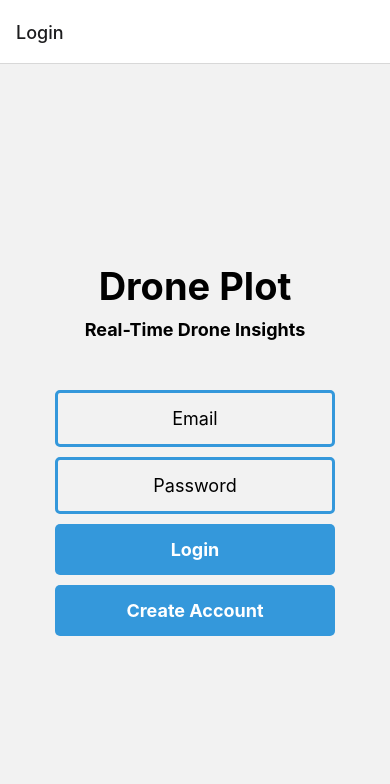
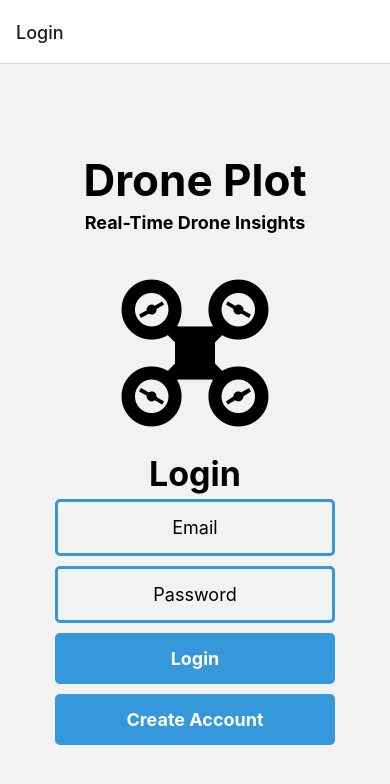
Before and after one commit to KafkaPatrik/DroneDataPlotter, a React Native app: screen /Login in a window 390 px wide. Shown: the top 784 px of the page. Built offline with nearby package versions, Linux system fonts and the light colour scheme.

Commit message:
Updated Login Page

```diff
--- a/package.json
+++ b/package.json
@@ -21,7 +21,8 @@
     "react-native": "0.72.6",
     "react-native-safe-area-context": "4.6.3",
     "react-native-screens": "~3.22.0",
-    "react-native-svg": "^14.0.0"
+    "react-native-svg": "^13.9.0",
+    "react-native-svg-transformer": "^1.1.0"
   },
   "devDependencies": {
     "@babel/core": "^7.20.0"
--- a/src/screens/HomeScreen.js
+++ b/src/screens/HomeScreen.js
@@ -1,7 +1,7 @@
 import React, { useState, useEffect } from 'react';
 import { View, Text, TouchableOpacity, TextInput, StyleSheet } from 'react-native';
 import { getDatabase, ref, onValue, push } from "firebase/database";
-import { SvgUri } from 'react-native-svg';
+
 
 const HomeScreen = ({ navigation }) => {
   const [droneMAC, setDroneMAC] = useState('');
--- a/src/screens/LoginScreen.js
+++ b/src/screens/LoginScreen.js
@@ -4,6 +4,7 @@ import { signInWithEmailAndPassword } from 'firebase/auth';
 import { getAuth, createUserWithEmailAndPassword } from "firebase/auth";
 import { FIREBASE_AUTH } from '../../Firebase/Firebase';
 import { StatusBar } from 'expo-status-bar';
+import { MaterialCommunityIcons } from '@expo/vector-icons';
 
 const LoginScreen = ({ navigation }) => {
   const [email, setEmail] = useState('');
@@ -44,8 +45,17 @@ const LoginScreen = ({ navigation }) => {
 
   return (
     <View style={styles.container}>
-      <Text style={styles.title}>Drone Plot</Text>
-      <Text style={styles.subtitle}>Real-Time Drone Insights</Text>
+      <View style={styles.titleContainer}>
+        <Text style={styles.title}>Drone Plot</Text>
+        <Text style={styles.subtitle}>Real-Time Drone Insights</Text>
+      </View>
+      <View style={styles.iconContainer}>
+        <MaterialCommunityIcons name="quadcopter" size={160} color="black" />
+      </View>
+      <View>
+        <Text style={styles.titleLogin}>Login</Text>
+      </View>
+
       <TextInput
         style={styles.input}
         placeholder="Email"
@@ -80,15 +90,27 @@ const styles = StyleSheet.create({
     alignItems: 'center',
     padding: 20,
   },
+  titleContainer: {
+    width: '80%',
+    alignItems: 'center',
+    marginBottom: 30,
+  },
   title: {
-    fontSize: 38,
+    fontSize: 44,
     fontWeight: 'bold',
-    marginBottom: 10,
+    marginBottom: 5,
+  },
+  titleLogin: {
+    fontSize: 34,
+    fontWeight: 'bold',
+    marginBottom: 5,
+    alignItems: 'left',
+    justifyContent: 'left',
   },
   subtitle: {
     fontSize: 18,
     fontWeight: 'bold',
-    marginBottom: 50,
+    marginBottom: 10,
   },
   input: {
     width: '80%',
@@ -113,6 +135,9 @@ const styles = StyleSheet.create({
     fontSize: 18,
     fontWeight: 'bold',
   },
+  iconContainer:{
+    marginBottom: 20,
+  }
 });
 
 export default LoginScreen;
```
Also changed, not shown: metro.config.js (added, +7 -0 lines), src/assets/drone.svg (added), 1 other file (tests, documents, lock files or other folders).
